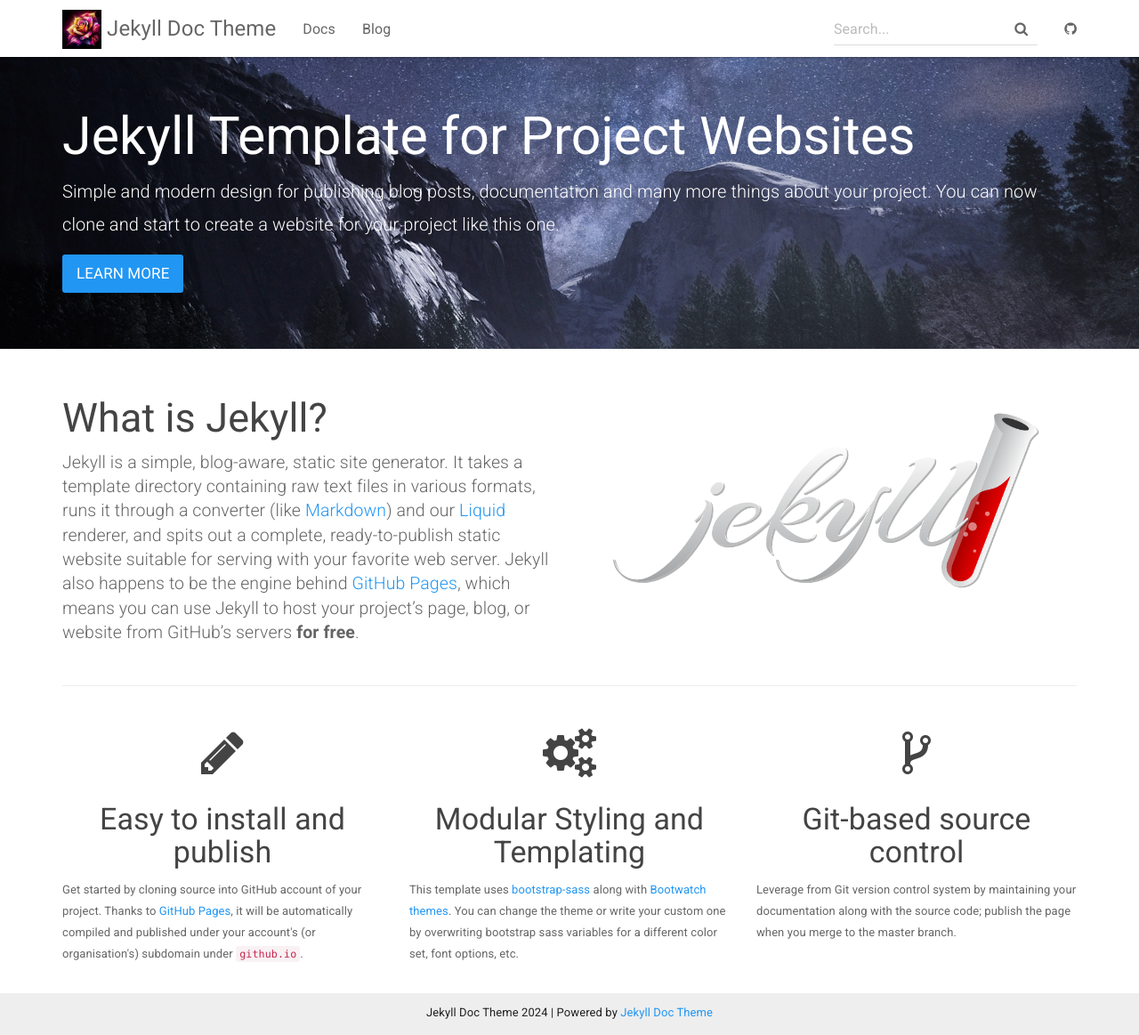
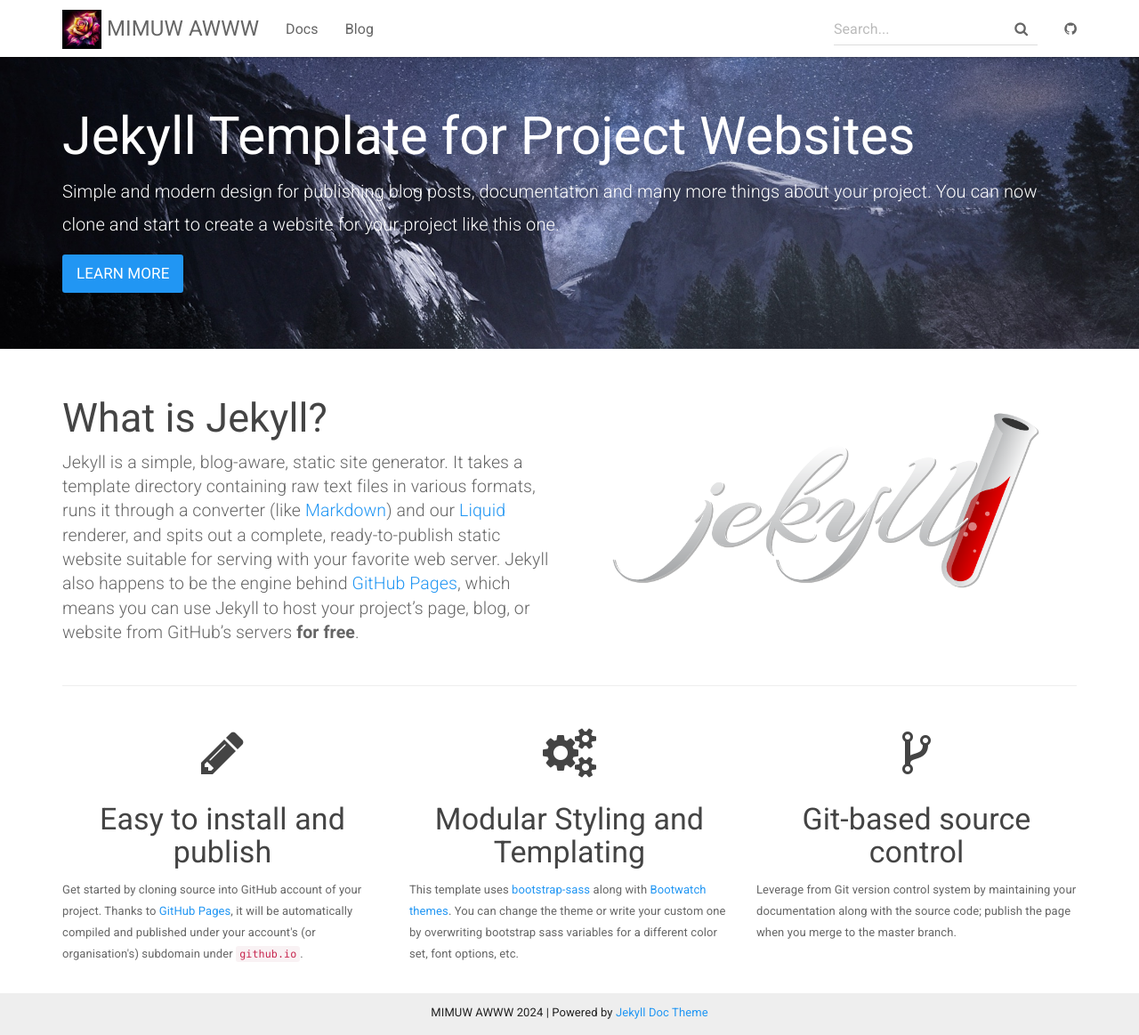
Before and after one commit to QuerthDP/awww, a Jekyll site: the page built from docs/index.html, in a window 1280 px wide and 1163 px high. Shown: the whole window at 89% size. Built offline with Jekyll 4.4.1, drawn with Linux system fonts in a browser that asks for light colours.

Commit message:
Edit config

```diff
--- a/docs/_config.yml
+++ b/docs/_config.yml
@@ -1,15 +1,15 @@
 # Site settings
-title: Jekyll Doc Theme
+title: MIMUW AWWW
 email: dp450244@students.mimuw.edu.pl
 description: >
-  Jekyll Template for Project Websites
-  providing documentation and blog post pages.
+  WWW Applications @MIMUW main page for
+  publishing laboratory projects.
 lang: en-US
 
 baseurl: "/awww" # the subpath of your site, e.g. /blog/
 url: https://querthdp.github.io/awww/ # the base hostname & protocol for your site
 git_address: https://github.com/QuerthDP/awww
-git_edit_address: https://github.com/aksakalli/jekyll-doc-theme/blob/gh-pages
+git_edit_address: https://github.com/QuerthDP/awww
 
 # theme options from https://bootswatch.com/3/
 # comment out this to use default Bootstrap
```
Also changed, not shown: docs/README.md (deleted), 1 other file.
